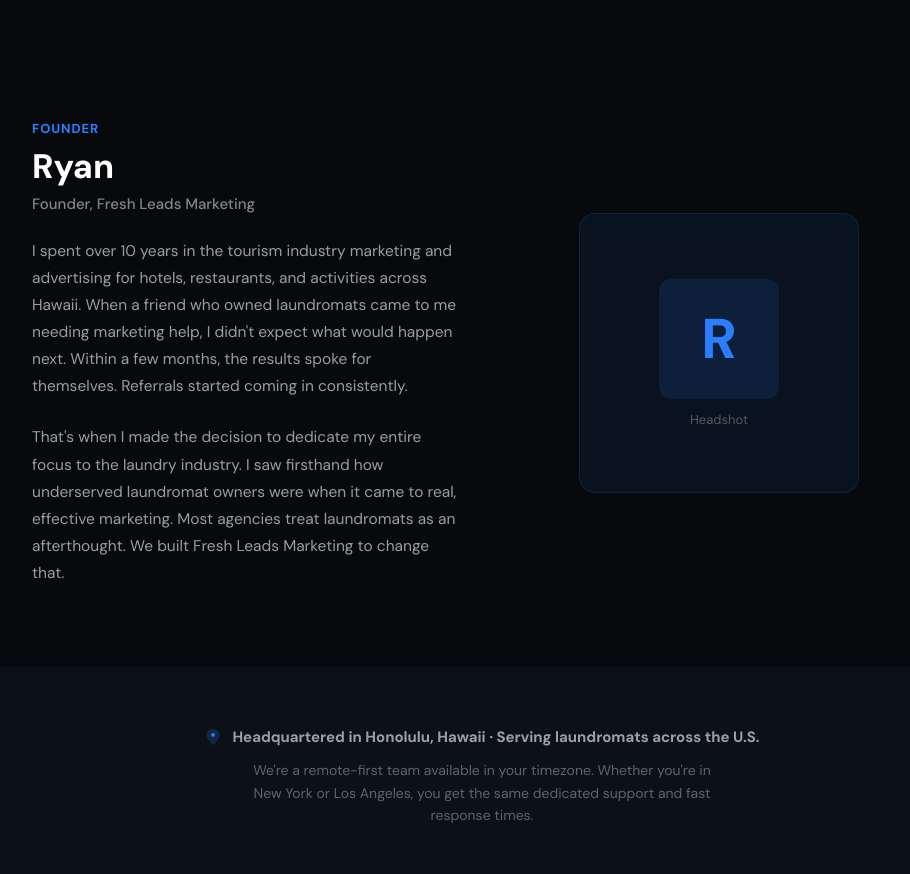
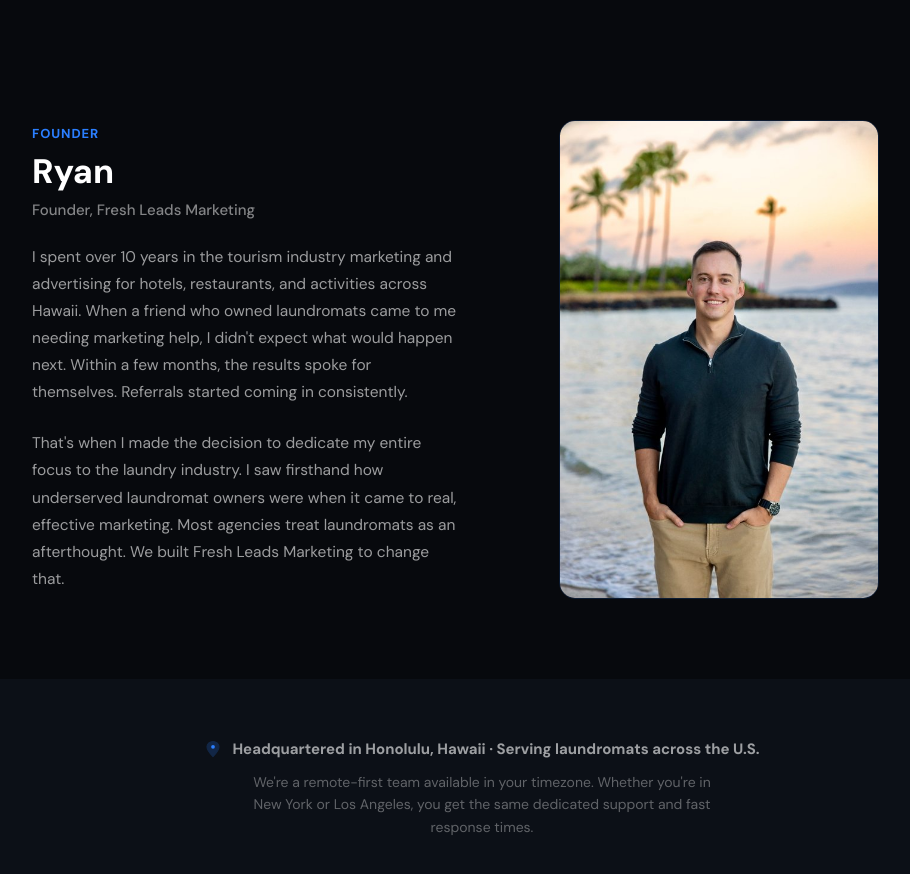
Before and after one commit to Fresh-Leads-Marketing/fresh-leads-website, a Next.js app: page /about in a window 1280 px wide. Shown: the part 2660-3534 px from the top of the page, without its empty margins (158-1068 px from the left). Built offline with nearby package versions, Linux system fonts and the light colour scheme.

Commit message:
Add 301 redirects for GHL migration, fix blog nav Pricing links, add founder headshot

```diff
--- a/app/about/page.js
+++ b/app/about/page.js
@@ -274,12 +274,7 @@
         </FI>
         <FI delay={0.1}>
           <div style={{ display: "flex", justifyContent: "center", alignItems: "center" }}>
-            <div style={{ width: 280, height: 280, borderRadius: 16, background: "rgba(43,127,255,0.08)", border: "1px solid rgba(43,127,255,0.15)", display: "flex", alignItems: "center", justifyContent: "center", flexDirection: "column", gap: 12 }}>
-              <div style={{ width: 120, height: 120, borderRadius: 12, background: "rgba(43,127,255,0.12)", display: "flex", alignItems: "center", justifyContent: "center" }}>
-                <span style={{ fontSize: 56, fontWeight: 800, color: B }}>R</span>
-              </div>
-              <p style={{ fontSize: 13, color: "rgba(255,255,255,0.3)", textAlign: "center" }}>Headshot</p>
-            </div>
+            <img src="/ryan-headshot.jpg" alt="Ryan, Founder of Fresh Leads Marketing" style={{ width: 320, height: "auto", borderRadius: 16, border: "1px solid rgba(43,127,255,0.15)", objectFit: "cover" }} />
           </div>
         </FI>
       </div>
--- a/app/pricing/page.js
+++ b/app/pricing/page.js
@@ -198,7 +198,7 @@
     {
       title: "Paid Ads Management (Done-For-You)",
       icon: "📢",
-      items: ["Google Ads management", "Facebook & Instagram Ads management", "Campaign strategy, setup, and optimization", "Ad creative design and copywriting", "Ongoing performance monitoring"]
+      items: ["Google & Facebook Ads management", "Geo-fencing ad campaigns", "Campaign strategy, setup, and optimization", "Ad creative design and copywriting", "Ongoing performance monitoring"]
     },
     {
       title: "Lead Follow-Up & CRM",
```
Also changed, not shown: public/ryan-headshot.jpg (added).
